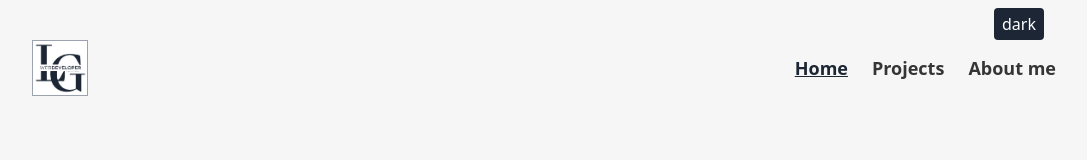
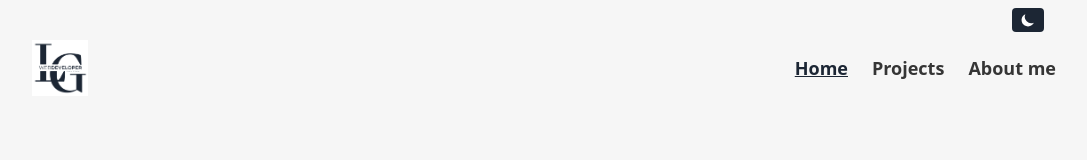
Before and after one commit to Leograzioli/Portfoglio, a React (Vite) app: page / in a window 1280 px wide. Shown: the top 160 px of the page, without its empty margins (96-1183 px from the left). Built offline with nearby package versions, Linux system fonts and the light colour scheme.

Commit message:
edit dark mode switch

```diff
--- a/src/App.jsx
+++ b/src/App.jsx
@@ -1,7 +1,10 @@
 
 import { useEffect, useState } from 'react'
+import { BrowserRouter, Route, Routes } from 'react-router-dom'
+import { HiLightBulb, HiMoon } from 'react-icons/hi'
+
+//components and pages
 import AppHeader from './components/AppHeader'
-import { BrowserRouter, Route, Routes } from 'react-router-dom'
 import AppHome from './pages/AppHome'
 import AppProjects from './pages/AppProjects'
 
@@ -32,7 +35,8 @@ function App() {
     <div className="App bg-primary dark:bg-primary-dark h-screen overflow-auto px-[10%]">
       <div className="max-w-[1300px] mx-auto relative ">
 
-        <button onClick={handleClick} className='bg-primary-dark dark:bg-white text-white dark:text-black py-1 px-2 rounded absolute right-3 top-2'>{theme === "dark" ? 'light' : 'dark'}</button>
+        <button onClick={handleClick} className='bg-primary-dark dark:bg-white text-white dark:text-black py-1 px-2 rounded absolute right-3 top-2'>{theme === "dark" ? <HiLightBulb /> : <HiMoon />}</button>
+
       </div>
 
       <BrowserRouter>
--- a/src/components/AppHeader.jsx
+++ b/src/components/AppHeader.jsx
@@ -14,7 +14,7 @@ export default function AppHeader() {
 
           {/* logo */}
           <div>
-            <img src={lightLogo} className='h-14 border  border-secondary' alt="" />
+            <img src={lightLogo} className='h-14' alt="" />
           </div>
 
           <div className='flex items-center'>
```
